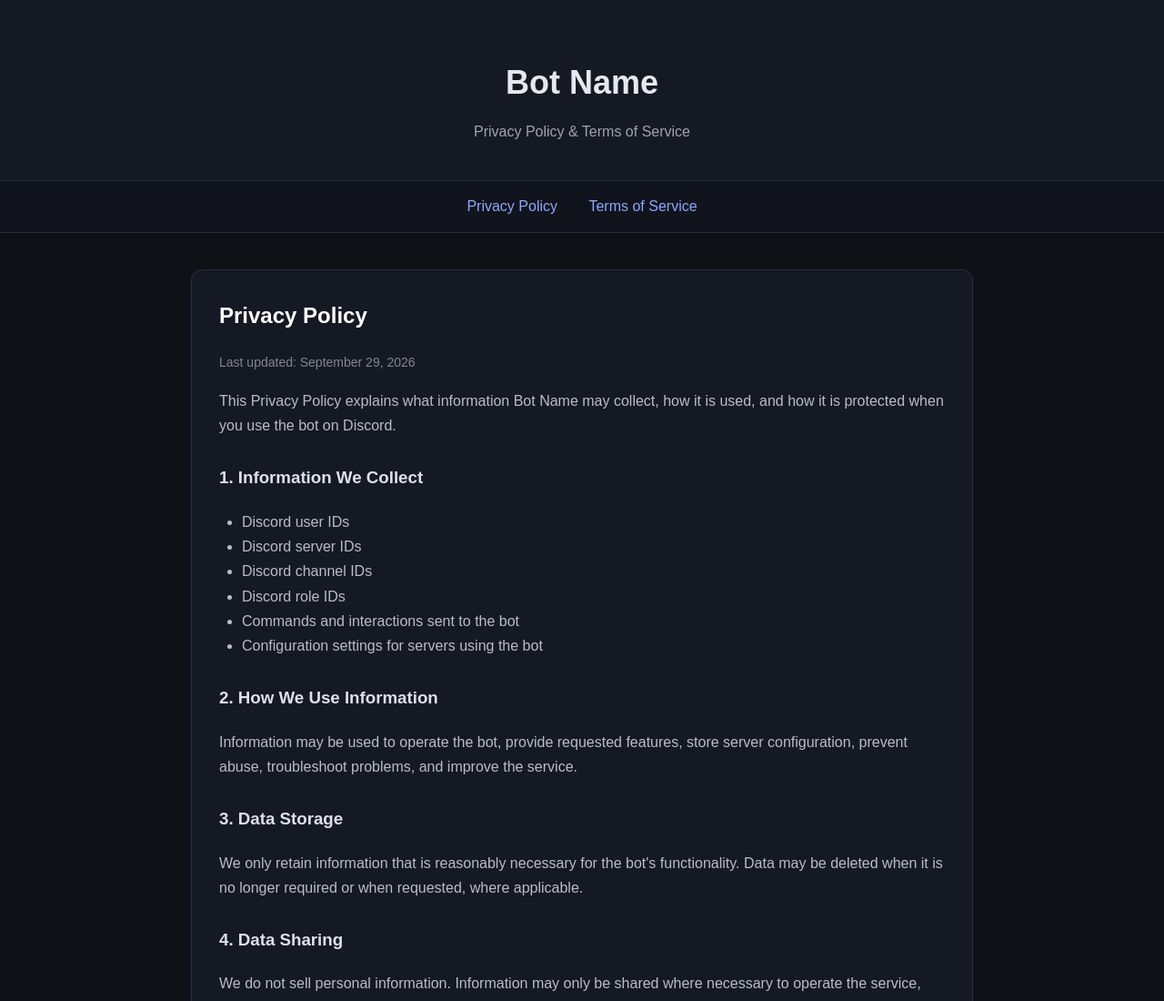
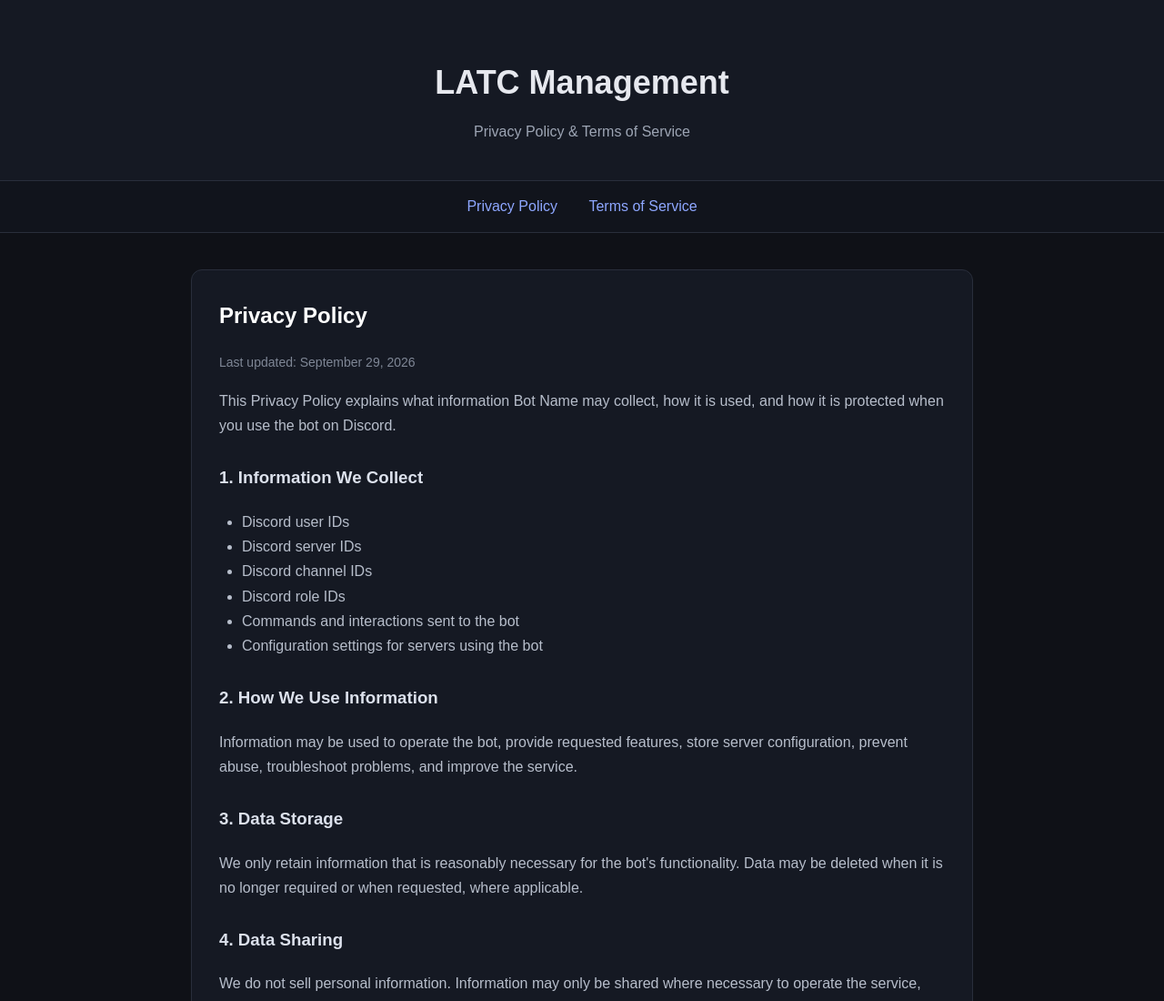
Before and after one commit to Space-creator4/LATC-Management, a plain HTML site: page index.html in a window 1280 px wide. Shown: the top 1100 px of the page at 91% size. Drawn offline with Linux system fonts and the light colour scheme.

Commit message:
Update header title to 'LATC Management'

```diff
--- a/index.html
+++ b/index.html
@@ -103,7 +103,7 @@
 <body>
 
 <header>
-    <h1>Bot Name</h1>
+    <h1>LATC Management</h1>
     <p>Privacy Policy & Terms of Service</p>
 </header>
 
```
